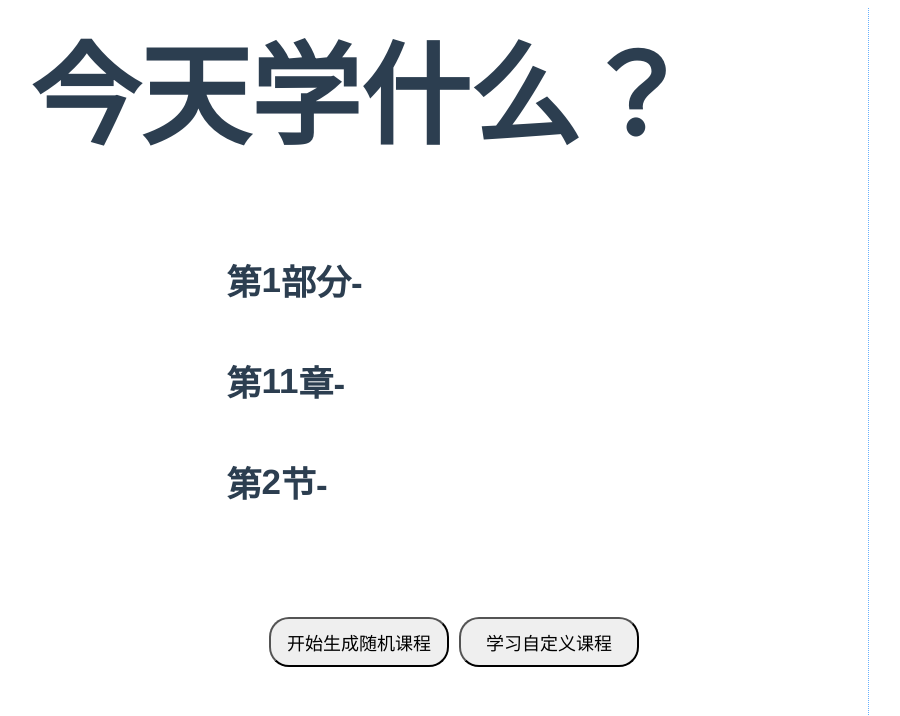
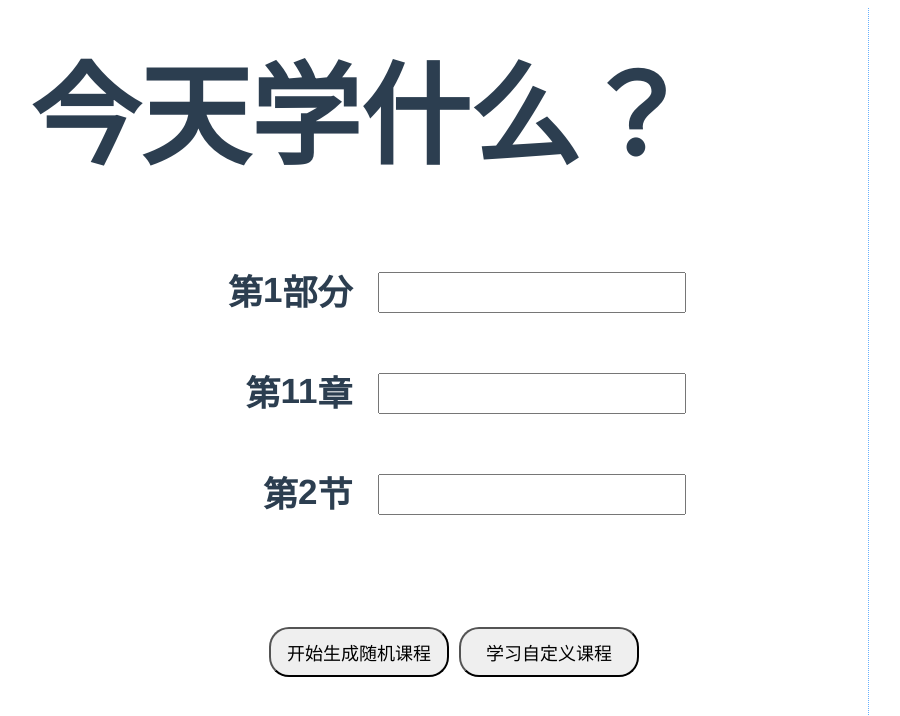
Before and after one commit to lyt2045817743/SparkingGrowth, a Vue app in the folder what_to_study_today/: page / in a window 1280 px wide. Both pictures are taken after a click on the button "开始生成随机课程". Shown: the top 716 px of the page, without its empty margins (3-903 px from the left). Built offline with nearby package versions, Linux system fonts and the light colour scheme.

Commit message:
feat: 样式调整

```diff
--- a/what_to_study_today/src/pages/Home/index.vue
+++ b/what_to_study_today/src/pages/Home/index.vue
@@ -9,7 +9,7 @@
                 第
                 <input v-if="isCustomer" type="number" v-model="partNo" />
                 <span v-else>{{ partNo }}</span>
-                部分-
+                部分
               </div>
               <div class="rii-des">
                 <input v-model="courseTitleMap[`Part${partNo}`]" @blur="(value) => updateCourseTitleMap(value, `Part${partNo}`)" />
@@ -20,7 +20,7 @@
                 第
                 <input v-if="isCustomer" type="number" v-model="chapterNo" />
                 <span v-else>{{ chapterNo }}</span>
-                章-
+                章
               </div>
               <div class="rii-des">
                 <input v-model="courseTitleMap[`Part${partNo}.${chapterNo}`]" @blur="(value) => updateCourseTitleMap(value, `Part${partNo}.${chapterNo}`)" />
@@ -31,7 +31,7 @@
                 第
                 <input v-if="isCustomer" type="number" v-model="sectionNo" />
                 <span v-else>{{ sectionNo }}</span>
-                节-
+                节
               </div>
               <div class="rii-des">
                 <input v-model="courseTitleMap[`Part${partNo}.${chapterNo}.${sectionNo}`]" @blur="(value) => updateCourseTitleMap(value, `Part${partNo}.${chapterNo}.${sectionNo}`)" />
@@ -142,6 +142,8 @@
 .title {
   font-size: 110px;
   font-weight: bolder;
+  font-family: cursive;
+  margin-top: 20px;
 }
 .main {
   display: flex;
@@ -181,13 +183,15 @@
   width: 300px;
   height: 35px;
   margin-left: 5px;
-  border: none;
   font-size: 20px;
   margin-top: 5px;
 }
 .rii-title {
+  width: 140px;
   display: flex;
   align-items: center;
+  justify-content: flex-end;
+  margin-right: 20px;
 }
 .rii-title input {
   width: 40px;
```
